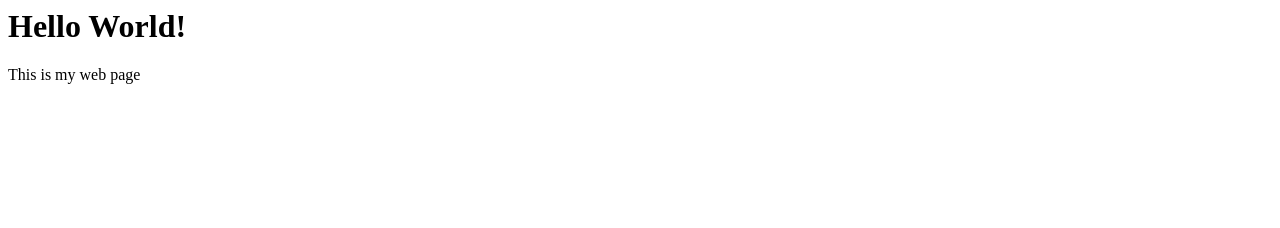
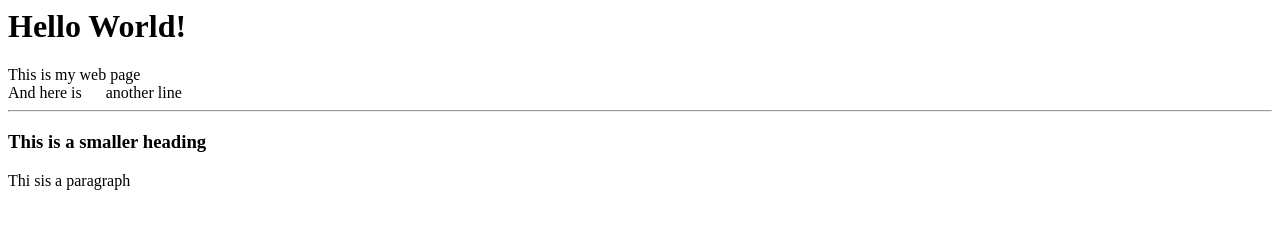
Before and after one commit to kchin06/demo, a plain HTML site: page index.html in a window 1280 px wide. Drawn offline with Linux system fonts and the light colour scheme.

Commit message:
Update index.html

```diff
--- a/index.html
+++ b/index.html
@@ -4,6 +4,10 @@
 </head>
 <body>
   <h1>Hello World!</h1>
-  This is my web page
+  This is my web page <br />
+  And here is &nbsp;&nbsp;&nbsp;&nbsp;   another line
+  <hr size='2' />
+  <h3>This is a smaller heading</h3>
+  <p> Thi sis a paragraph</p>
 <body></body>
 </html>
```
